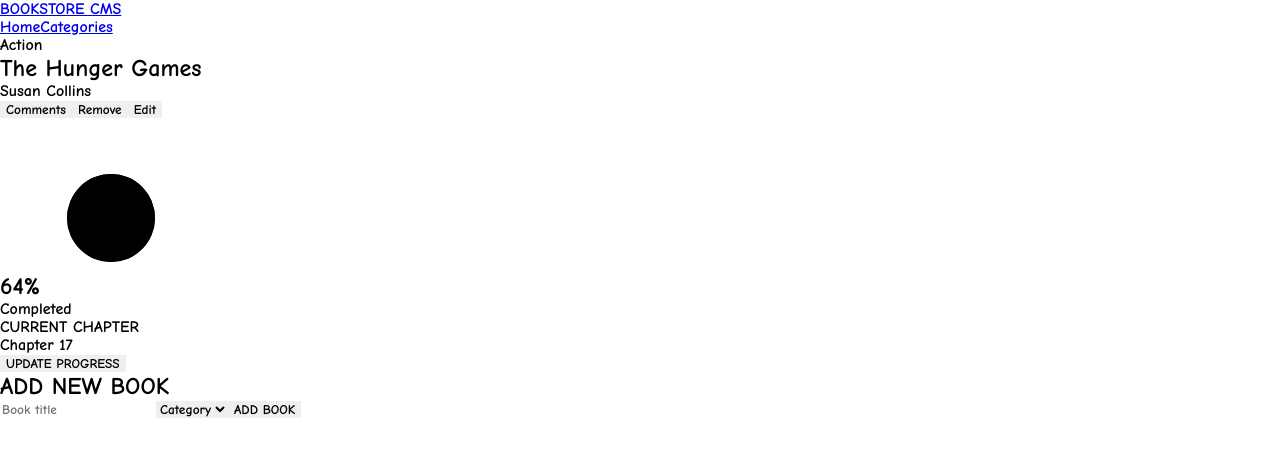
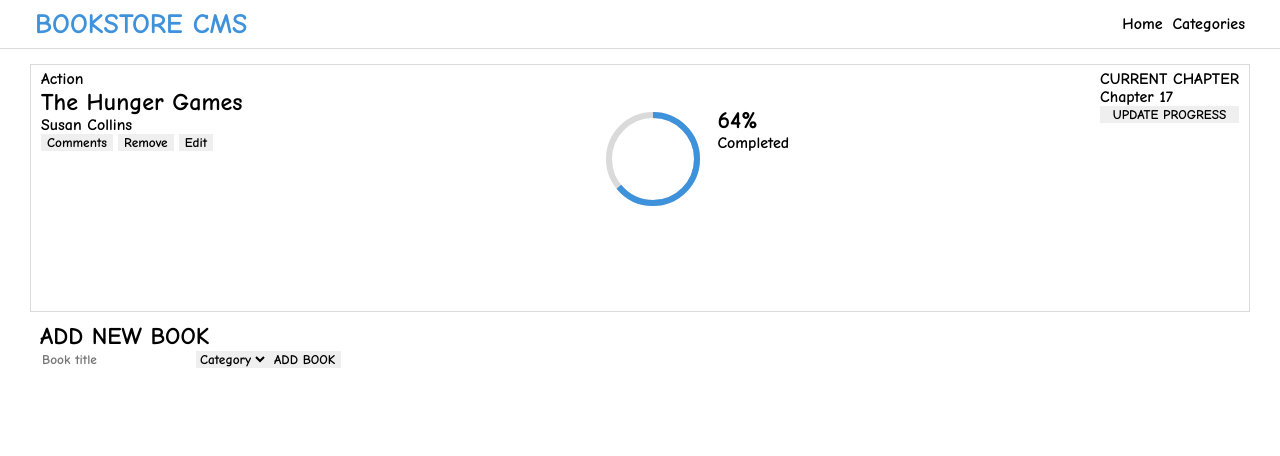
Before and after one commit to joyapisi/bookstore-app, a React (Create React App) app: page / in a window 1280 px wide. Shown: the top 456 px of the page. Built offline with nearby package versions, Linux system fonts and the light colour scheme.

Commit message:
add styling for components

```diff
--- a/src/index.css
+++ b/src/index.css
@@ -13,3 +13,92 @@
 body {
   background: #fff;
 }
+
+.whole-body {
+  padding: 10px 20px;
+}
+
+nav {
+  display: flex;
+  justify-content: space-between;
+  align-items: center;
+  border-bottom: 1px solid #dbdada;
+  padding: 3px 30px;
+}
+
+.logo {
+  color: #3e92db;
+  font-size: 28px;
+  font-weight: bolder;
+}
+
+#nav-box {
+  display: flex;
+  justify-content: space-between;
+}
+
+nav a {
+  text-decoration: none;
+  margin: 5px;
+  color: #000;
+}
+
+.nav a:active,
+.nav a:focus {
+  color: #3e92db;
+}
+
+.outer-container {
+  display: flex;
+  justify-content: space-between;
+  border: 1px solid #dbdada;
+  margin: 5px 10px;
+  padding: 5px 10px;
+}
+
+.inner-container {
+  display: flex;
+  flex-direction: column;
+}
+
+.buttons1 {
+  display: flex;
+  gap: 5px;
+}
+
+.bookmark {
+  display: flex;
+  padding: 3%;
+}
+
+.bookmark-progress {
+  transform: rotate(-90deg);
+  width: 10.25rem;
+  height: 10.25rem;
+}
+
+.bookmark-progress-gray {
+  fill: none;
+  stroke: #dbdada;
+  stroke-width: 6px;
+}
+
+.bookmark-progress-blue {
+  fill: none;
+  stroke: #3e92db;
+  stroke-width: 6px;
+  stroke-dasharray: 177, 277;
+  stroke-dashoffset: 0;
+  transition: stroke-dasharray 0.7s linear 0s;
+  -webkit-transition: stroke-dasharray 0.7s linear 0s;
+  -moz-transition: stroke-dasharray 0.7s linear 0s;
+  -ms-transition: stroke-dasharray 0.7s linear 0s;
+  -o-transition: stroke-dasharray 0.7s linear 0s;
+}
+
+.input-form {
+  display: flex;
+  margin: 5px 10px;
+  padding: 5px 10px;
+  gap: 5px;
+}
```
